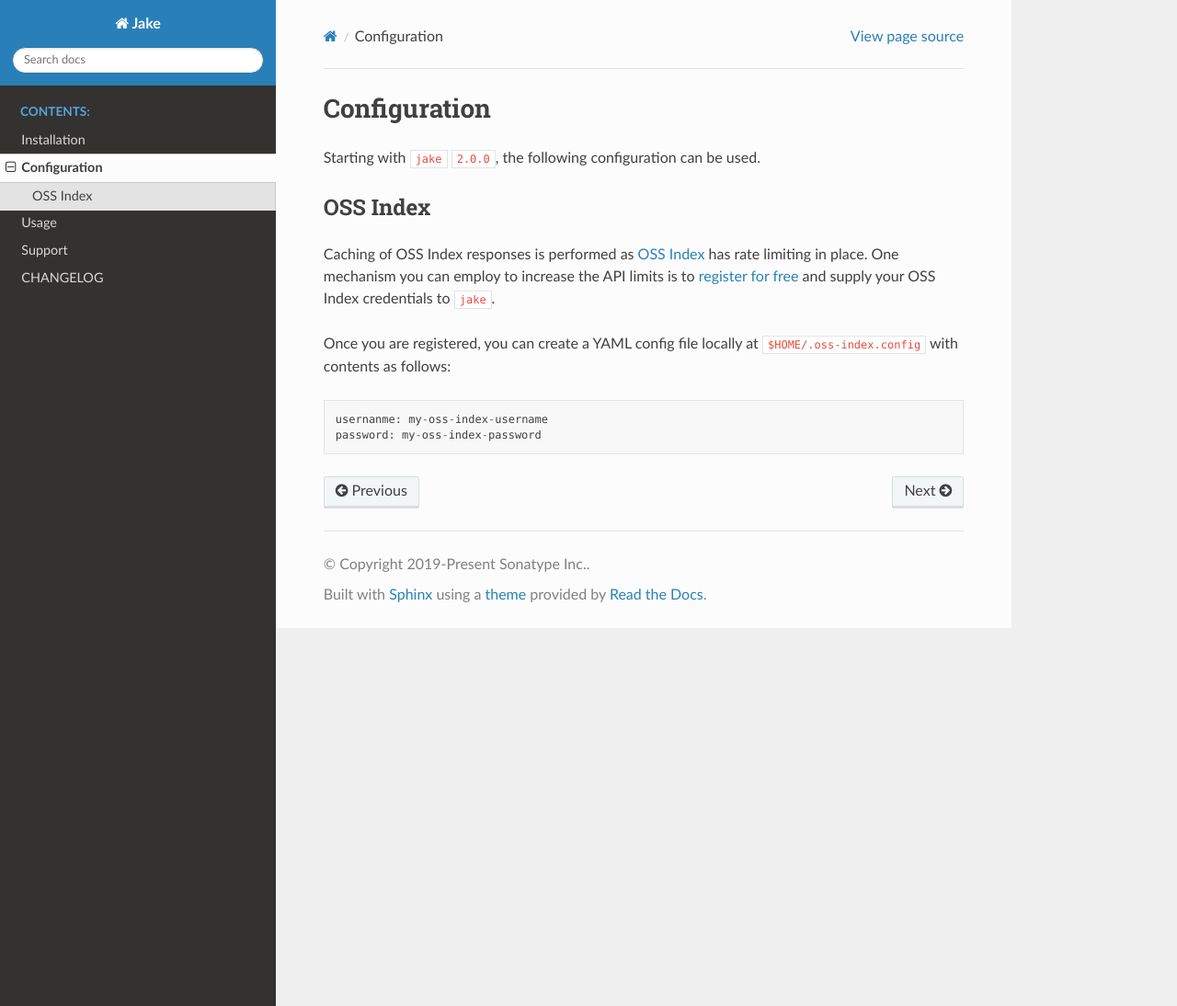
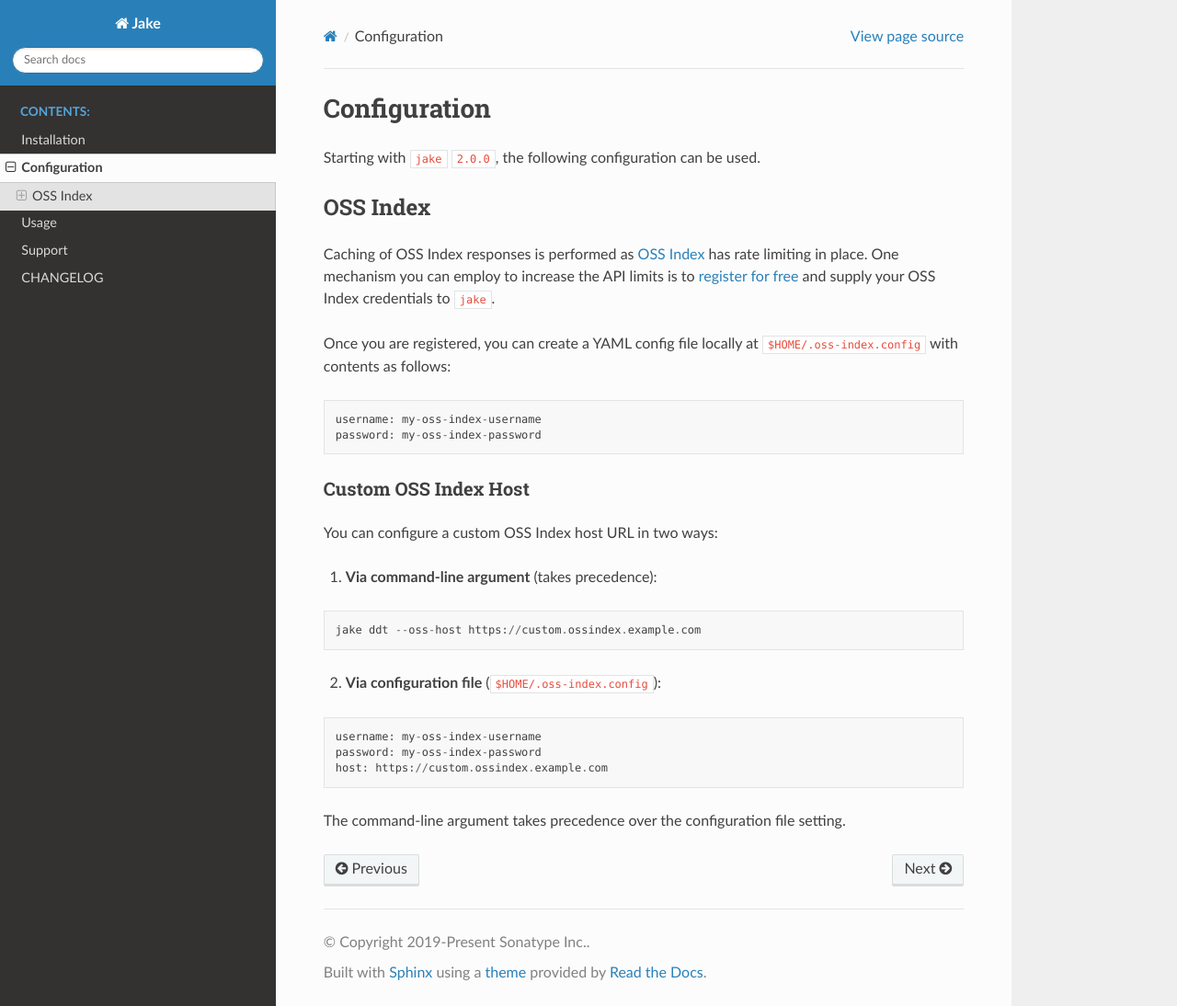
Before and after one commit to sonatype-nexus-community/jake, a Sphinx documentation site: the page built from docs/configuration.rst, in a window 1280 px wide and 1094 px high. Shown: the whole window at 92% size. Built offline with Sphinx 7.4.7 and the Read the Docs theme 3.1.0, drawn with Linux system fonts in a browser that asks for light colours.

Commit message:
feat: add --oss-host CLI option for custom OSS Index URL
- Add --oss-host command-line argument to 'jake ddt'
- Pass host parameter to OssIndex from ossindex-lib
- CLI argument takes precedence over config file
- Add test for CLI argument presence
- Update documentation with usage examples

This feature enables users to point to custom OSS Index instances
for testing, enterprise deployments, or compliance requirements.

Note: Requires ossindex-lib with host parameter support (pending release)

```diff
--- a/docs/configuration.rst
+++ b/docs/configuration.rst
@@ -30,9 +30,29 @@
 
 .. code-block::
 
-   usernanme: my-oss-index-username
+   username: my-oss-index-username
    password: my-oss-index-password
 
+Custom OSS Index Host
+~~~~~~~~~~~~~~~~~~~~~~~~~~~~~~~~~~~~~~~~~~~~~~~~~~~~
+
+You can configure a custom OSS Index host URL in two ways:
+
+1. **Via command-line argument** (takes precedence):
+
+.. code-block::
+
+   jake ddt --oss-host https://custom.ossindex.example.com
+
+2. **Via configuration file** (``$HOME/.oss-index.config``):
+
+.. code-block::
+
+   username: my-oss-index-username
+   password: my-oss-index-password
+   host: https://custom.ossindex.example.com
+
+The command-line argument takes precedence over the configuration file setting.
 
 
 .. _OSS Index: https://ossindex.sonatype.org/
--- a/docs/usage.rst
+++ b/docs/usage.rst
@@ -113,7 +113,7 @@
 
     > jake ddt --help
 
-    usage: jake ddt [-h] [-f FILE_PATH] [-t TYPE] [--clear-cache] [-o PATH/TO/FILE] [--output-format {json,xml}] [--schema-version {1.2,1.3,1.4,1.1,1.0}] [--whitelist OSS_WHITELIST_JSON_FILE]
+    usage: jake ddt [-h] [-f FILE_PATH] [-t TYPE] [--clear-cache] [--oss-host URL] [-o PATH/TO/FILE] [--output-format {json,xml}] [--schema-version {1.2,1.3,1.4,1.1,1.0}] [--whitelist OSS_WHITELIST_JSON_FILE]
 
     options:
       -h, --help            show this help message and exit
@@ -124,6 +124,7 @@
                             how jake should find the packages from which to generate your SBOM.ENV = Read from the current Python Environment; CONDA = Read output from `conda list --explicit`; CONDA_JSON = Read output from `conda list
                             --json`; PIP = read from a requirements.txt; PIPENV = read from Pipfile.lock; POETRY = read from a poetry.lock. (Default = ENV)
       --clear-cache         Clears any local cached OSS Index data prior to execution
+      --oss-host URL        Specify a custom OSS Index host URL (default = https://ossindex.sonatype.org)
       -o PATH/TO/FILE, --output-file PATH/TO/FILE
                             Specify a file to output the SBOM to. If not specified the report will be output to the console. STDOUT is not supported.
       --output-format {json,xml}
```
Also changed, not shown: README.md (+4 -2 lines), 2 other files.
